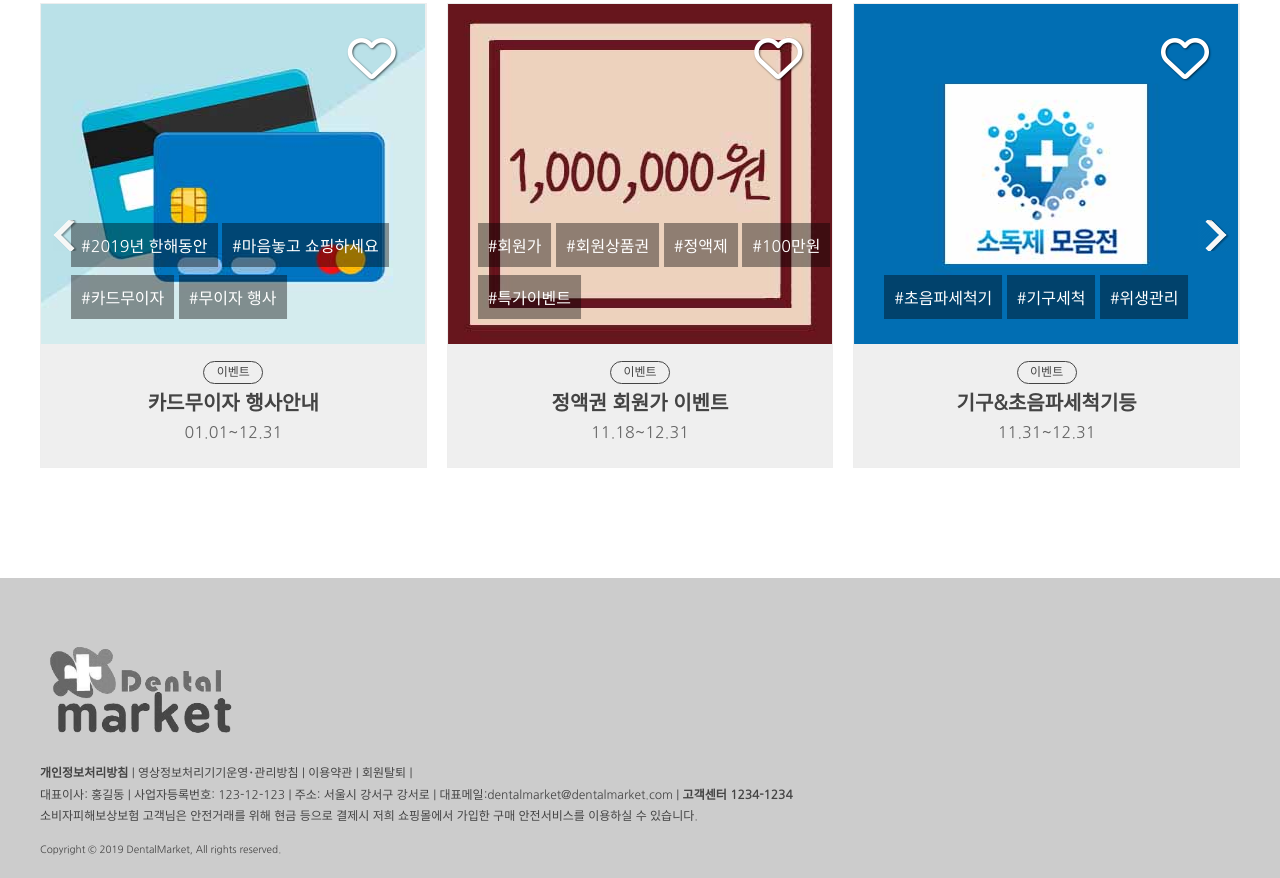
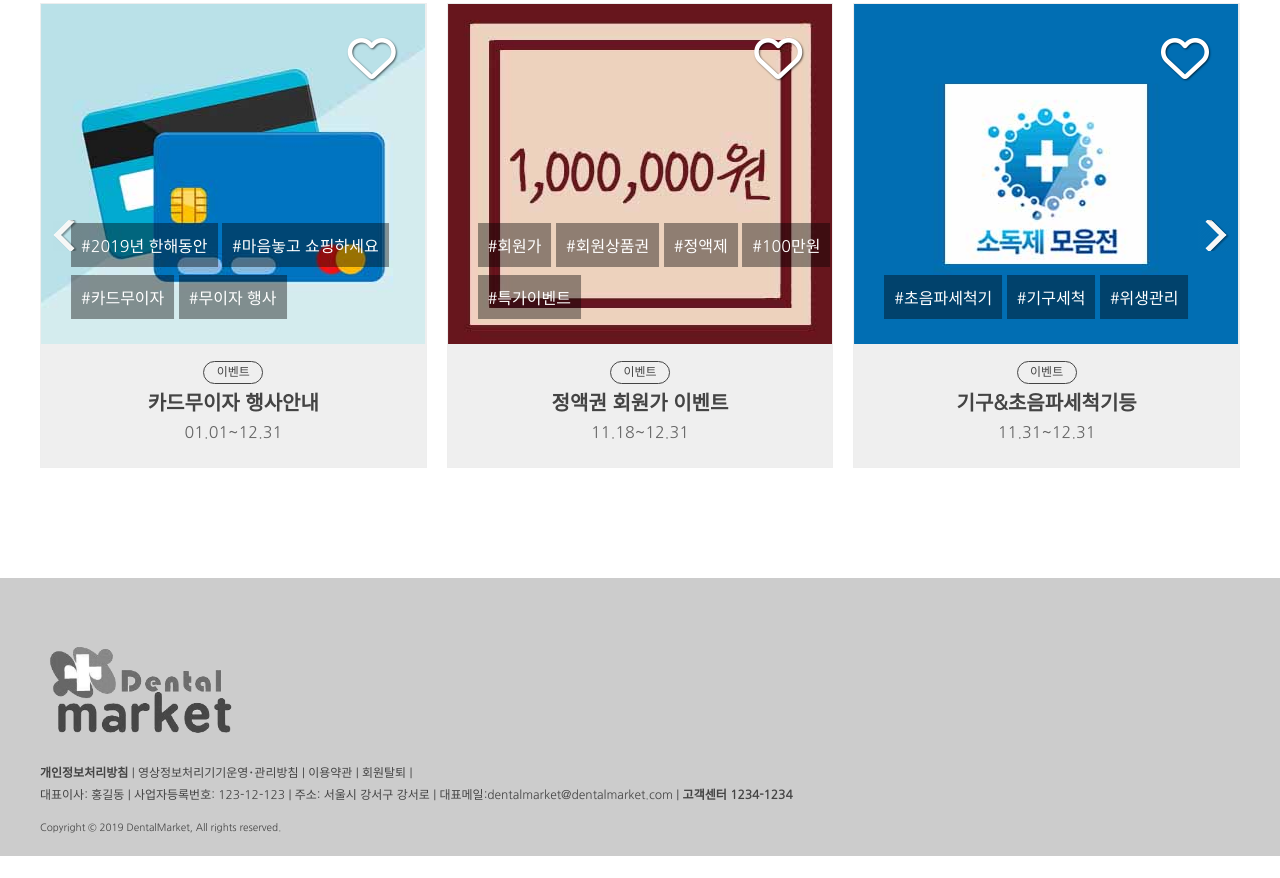
Before and after one commit to su-eun/dentalmarket, a plain HTML site: page index.html in a window 1280 px wide. Shown: the part 3287-4165 px from the top of the page. After the commit the page ends 4143 px from the top, so only its background shows below. Drawn offline with nearby package versions, Linux system fonts and the light colour scheme.

Commit message:
Add files via upload

```diff
--- a/index.html
+++ b/index.html
@@ -233,7 +233,6 @@
       <a href="#">회원탈퇴</a>  |
     </p>
     <p>대표이사: 홍길동 | 사업자등록번호: 123-12-123 | 주소: 서울시 강서구 강서로 | <a href="#">대표메일:dentalmarket@dentalmarket.com</a> | <a href="#"><strong>고객센터 1234-1234</strong></a></p>
-    <p>소비자피해보상보험 고객님은 안전거래를 위해 현금 등으로 결제시 저희 쇼핑몰에서 가입한 구매 안전서비스를 이용하실 수 있습니다.</p>
     <p class="copyright">Copyright &copy; 2019 DentalMarket, All rights reserved.</p>
     </div>
   </footer>
```
